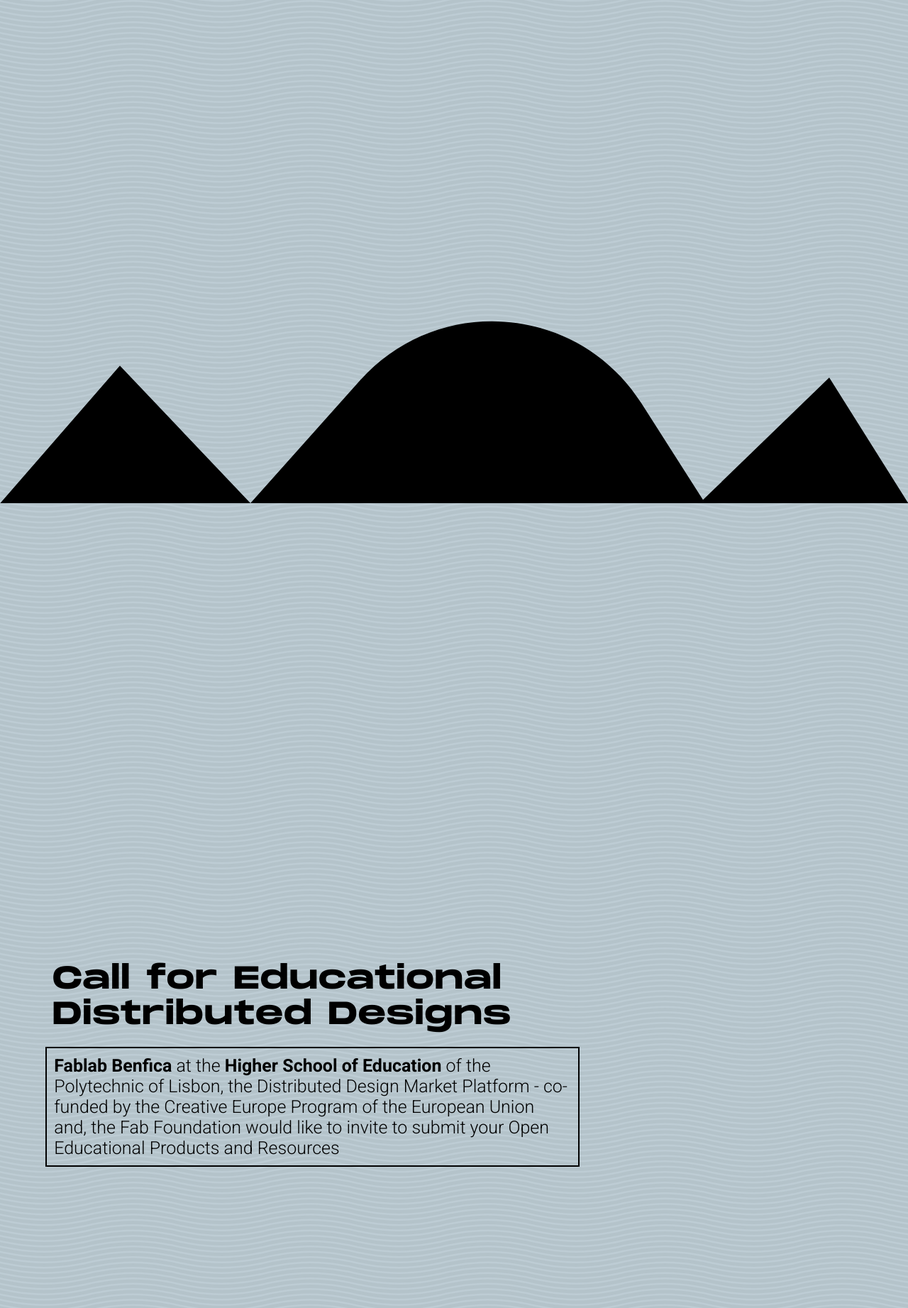
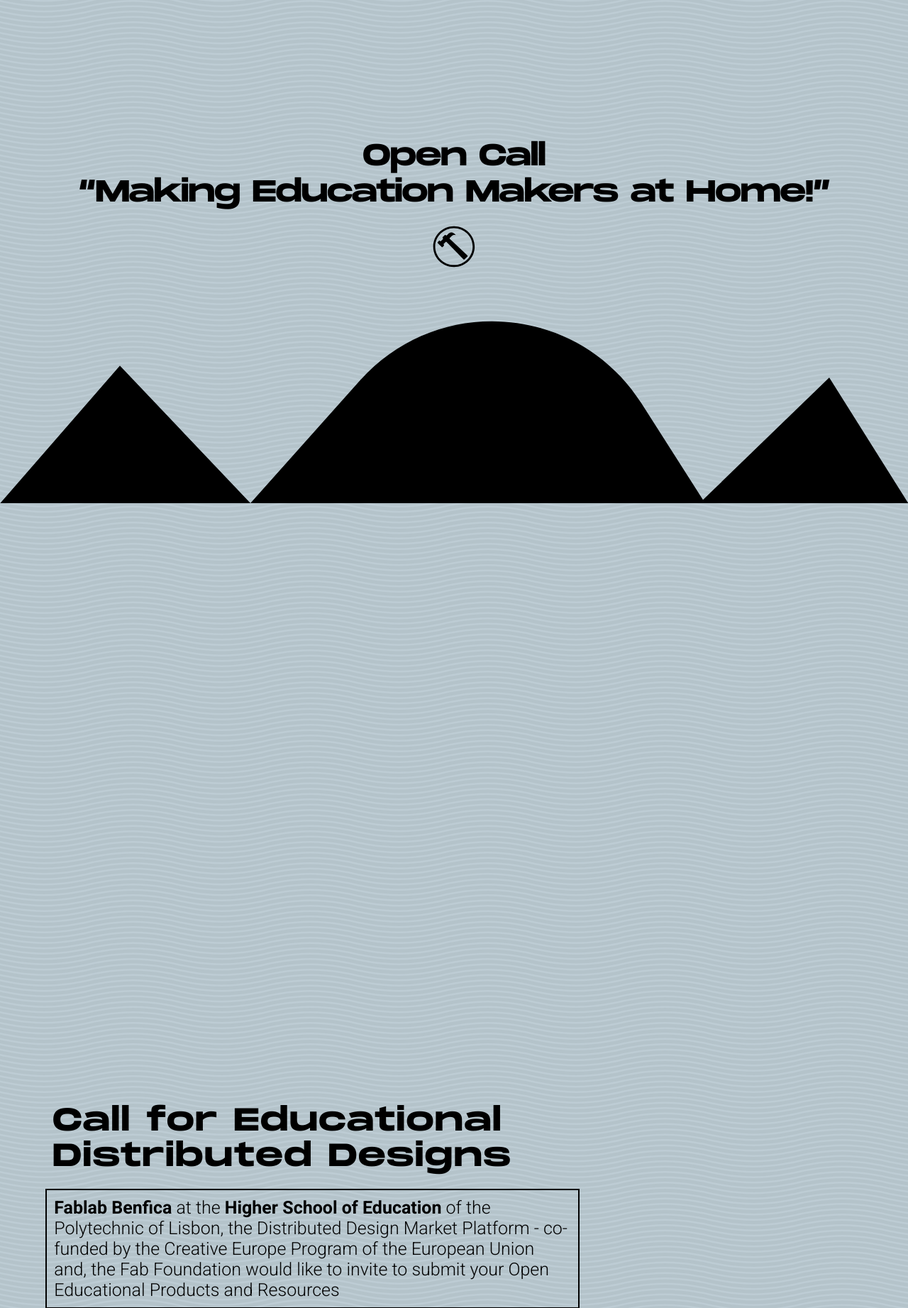
Before and after one commit to ESELX/fabschools, a PHP site: page / in a window 1280 px wide. Shown: the part 85-1928 px from the top of the page at 71% size. Run offline with PHP 8.4, Linux system fonts and the light colour scheme; some libraries are stand-ins or nearby versions.

Commit message:
making makers

```diff
--- a/css/custom.css
+++ b/css/custom.css
@@ -73,13 +73,27 @@ a:hover{
 }
 
 .navbar {
-    visibility: visible;}
+    display:block;}
 
 .logotipo {
     display: block;
     width: calc(350px + 10vw);
     margin-left: auto;
     margin-right: auto;
+}
+
+.topsy{
+    font-size: calc(15px + 1vw);
+    letter-spacing: calc(.04rem+.01vw);
+    margin-top: 2.5vh;
+}
+
+.gogo {
+    display: block;
+    width: calc(8px + 4vw);
+    margin-left: auto;
+    margin-right: auto;
+    margin-top: 1.6vh;
 }
 
 
@@ -107,6 +121,12 @@ a:hover{
         width: 90%;
     }
 
+    .topsy{
+        font-size: calc(24px + 1vw);
+        letter-spacing: calc(.04rem+.01vw);
+        margin-top: 2.5vh;
+    }
+
 
 
 
@@ -115,6 +135,12 @@ a:hover{
 /* Larger than tablet */
 @media (min-width: 750px) {
 
+    .topsy{
+        font-size: calc(30px + 1vw);
+        letter-spacing: calc(.04rem+.01vw);
+        margin-top: 2.5vh;
+    }
+
     /* Logo Main centrado*/
 
     .logotipo {
@@ -122,7 +148,7 @@ a:hover{
         width: calc(450px + 10vw);
         margin-left: auto;
         margin-right: auto;
-        margin-top: 40vh;
+        margin-top: 30vh;
     }
 
     /* Navbar */
@@ -169,14 +195,11 @@ a:hover{
         color: #55676b; }
 
     .navbar-logozito {
-
-        visibility: hidden;
+        display: none;
         float: left;
         height: calc(23px + 0.7vw);
         margin-right: 0;
-
     }
-
 
     .has-docked-nav .navbar {
         display: block;
@@ -190,18 +213,29 @@ a:hover{
         width: 90%; }
 
     .has-docked-nav .navbar-logozito {
-        visibility: visible;
+        display: block;
     }
 
     .has-docked-nav .logotipo {
-        visibility: hidden;
+        display: none;
     }
+
+    .has-docked-nav .topsy{
+        margin-top: 35vh;
+    }
+
     .has-docked-nav .navbar-link {
 
         font-size: calc(10px + 1vw);
         letter-spacing: calc(.04rem+.01vw);
     }
 
+    .get-logo-again .logotipo {
+        display: block;
+        width: calc(350px + 10vw);
+        margin-left: auto;
+        margin-right: auto;
+    }
 
 
         /* Popover */
--- a/index.html
+++ b/index.html
@@ -5,7 +5,7 @@
   <!-- Basic Page Needs
   –––––––––––––––––––––––––––––––––––––––––––––––––– -->
   <meta charset="utf-8">
-  <title>Your page title here :)</title>
+  <title>OPEN CALL !Making Education makers at Home!</title>
   <meta name="description" content="">
   <meta name="author" content="">
 
@@ -57,6 +57,15 @@
               alt="fabschools logo"
               class="logotipo"
       />
+      <h1 class="topsy" >Open Call <br>
+        “Making Education Makers at Home!”  </h1>
+      <a href="#hero">
+        <img
+              src="images/hammer.svg"
+              alt="fabschools logo"
+              class="gogo" />
+      </a>
+
 
     </section>
 
@@ -65,11 +74,13 @@
 
     <nav class="navbar">
       <div class="container">
-        <a class="navbar-link" href="#top"> <img
+        <a class="SmoothmyTop">
+          <img
                 src="images/logo.svg"
                 alt="fabschools logo"
                 class="navbar-logozito" />
         </a>
+
         <ul class="navbar-list">
           <li class="navbar-item">
             <a class="navbar-link" href="#" data-popover="#codeNavPopover">Challenge</a>
@@ -111,7 +122,7 @@
       <div class="row" style="margin-top: 40vh">
         <div class="eight columns">
 
-          <h3 style="letter-spacing: .2rem; margin-left: .8vw; font-size: 4.5rem; line-height: 5rem;">Call for Educational Distributed Designs</h3>
+          <h3 style="margin-top: 30vh; letter-spacing: .2rem; margin-left: .8vw; font-size: 4.5rem; line-height: 5rem;">Call for Educational Distributed Designs</h3>
           <p class="boxed"><strong>Fablab Benfica</strong> at the <strong>Higher School of Education</strong> of the Polytechnic of Lisbon,
             the Distributed Design Market Platform - co-funded by the Creative Europe Program of the European Union and,
             the Fab Foundation
@@ -176,6 +187,11 @@
 
   </script>
 
+
+
+
+
+
 <!-- End Document
   –––––––––––––––––––––––––––––––––––––––––––––––––– -->
 </body>
--- a/js/site.js
+++ b/js/site.js
@@ -58,7 +58,13 @@ $(document).ready(function() {
     $('html, body').animate({
         scrollTop: $("#elementtoScrollToID").offset().top
     }, 2000);
-});
+  });
+
+  $('.SmoothmyTop').click(function(){
+    $("html, body").animate({ scrollTop: 0 }, 1000);
+    return false;
+  });
+
 
   function resize() {
     $body.removeClass('has-docked-nav')
@@ -68,10 +74,12 @@ $(document).ready(function() {
 
   function onScroll() {
     if(navOffsetTop < $window.scrollTop() && !$body.hasClass('has-docked-nav')) {
-      $body.addClass('has-docked-nav')
+      $body.addClass('has-docked-nav');
+
     }
     if(navOffsetTop > $window.scrollTop() && $body.hasClass('has-docked-nav')) {
-      $body.removeClass('has-docked-nav')
+      $body.removeClass('has-docked-nav');
+
     }
   }
 
```
Also changed, not shown: images/hammer.svg (added).
